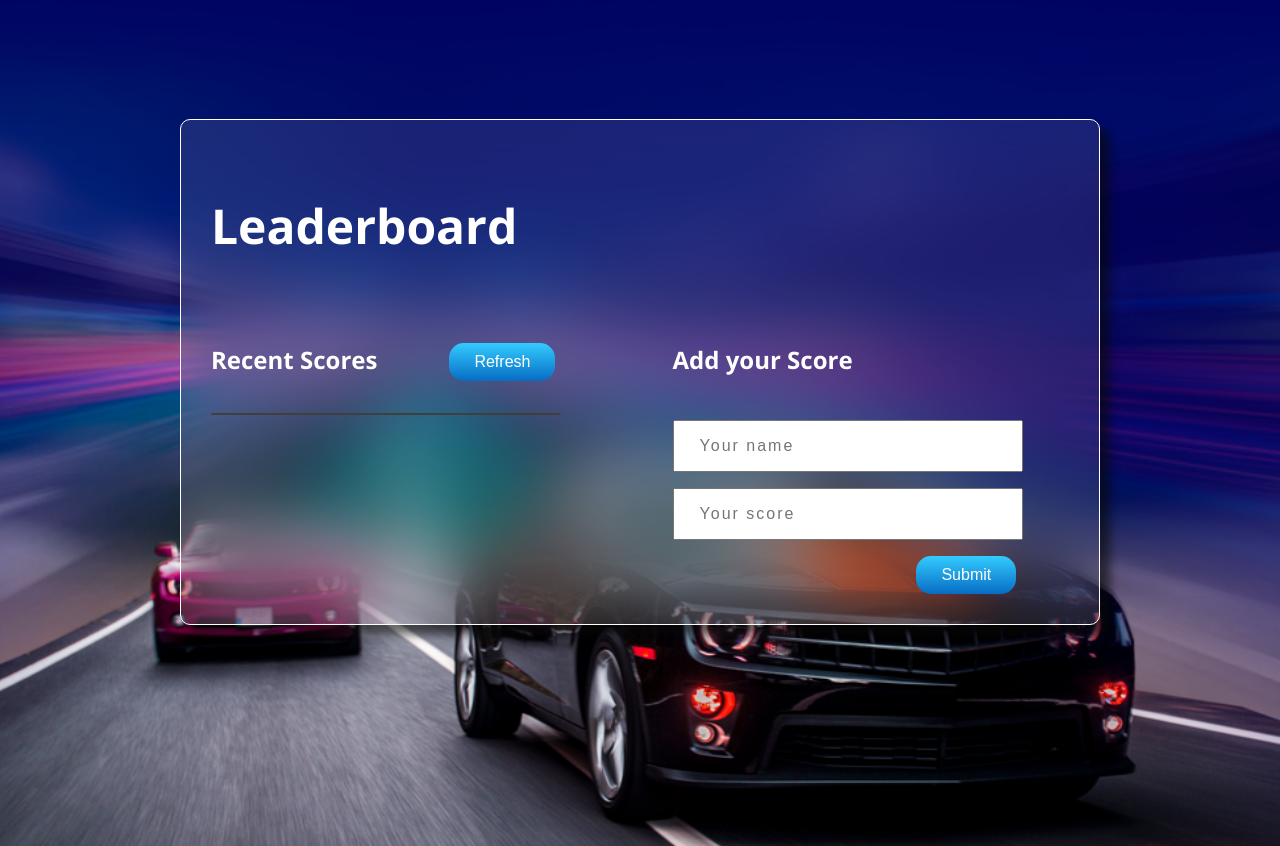
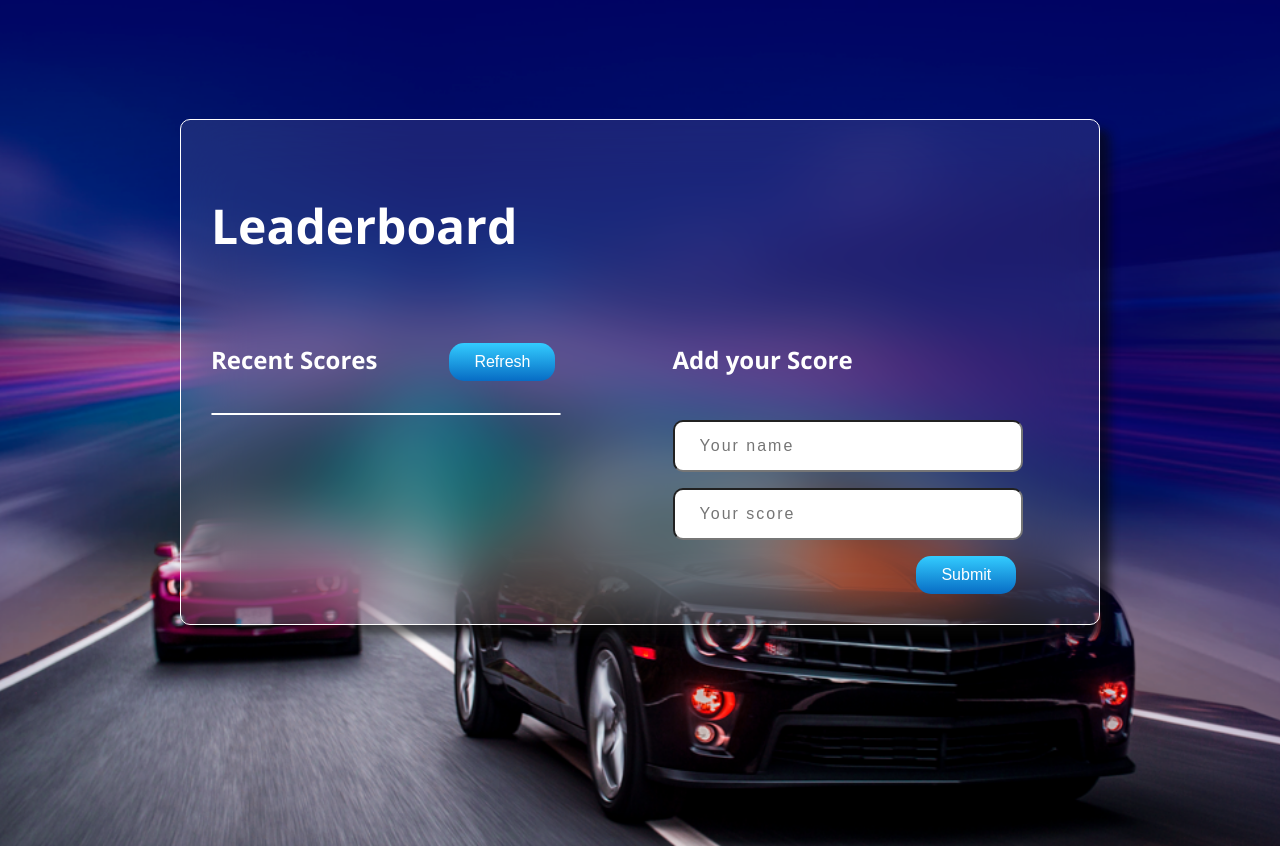
Before and after one commit to felixDev22/Leaderboard1, a website built with webpack: page src/index.html in a window 1280 px wide. Shown: the part 102-948 px from the top of the page. Built offline with nearby package versions, Linux system fonts and the light colour scheme; no server answers.

Commit message:
Update display board

```diff
--- a/src/style.css
+++ b/src/style.css
@@ -95,6 +95,7 @@ button:hover {
   font-size: 1.3rem;
   height: auto;
   border-radius: 10px;
+  border: 1px solid #fff;
 }
 
 li {
@@ -122,6 +123,7 @@ input {
   margin-bottom: 1rem;
   font-size: 1rem;
   letter-spacing: 2px;
+  border-radius: 10px;
 }
 
 button#submit {
```
